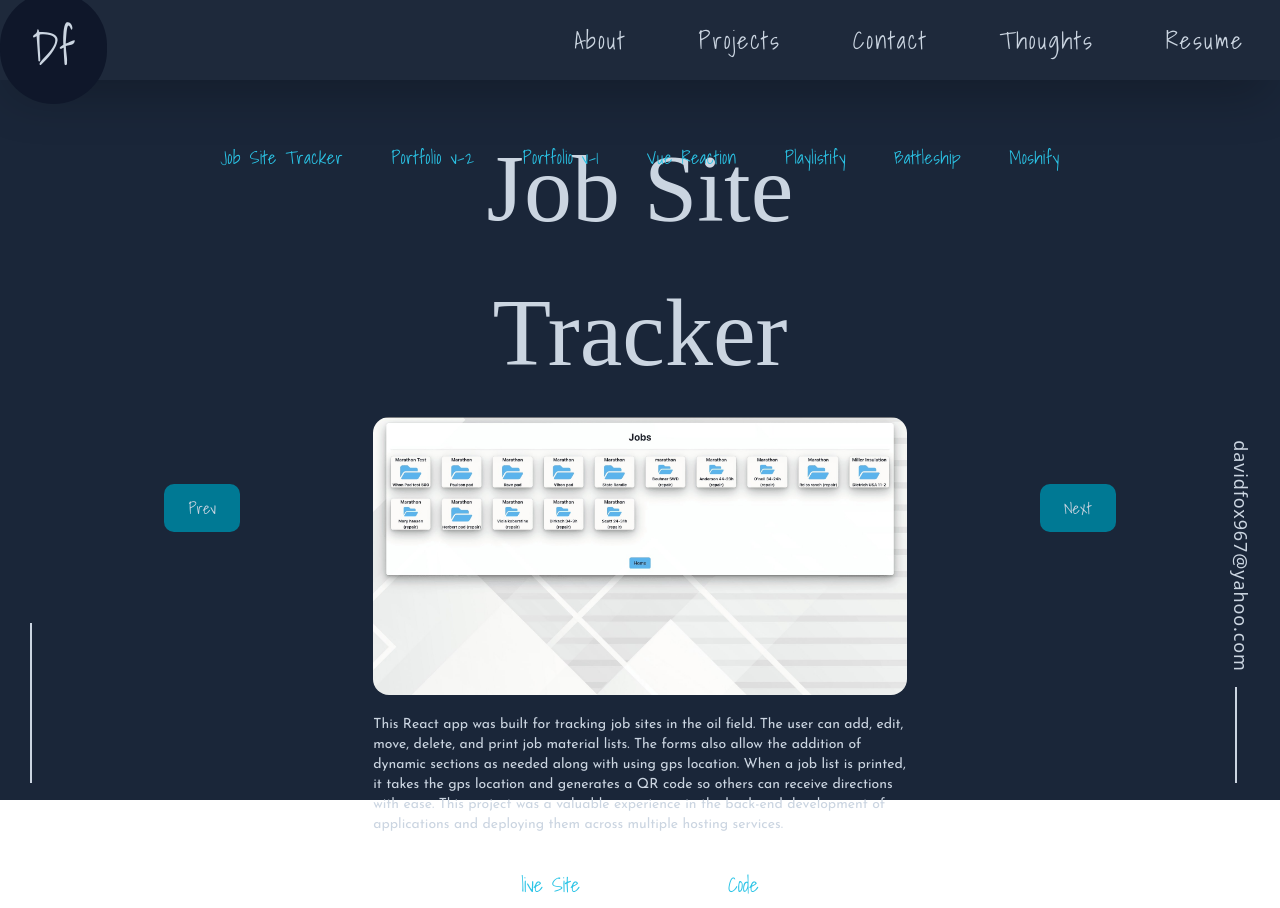
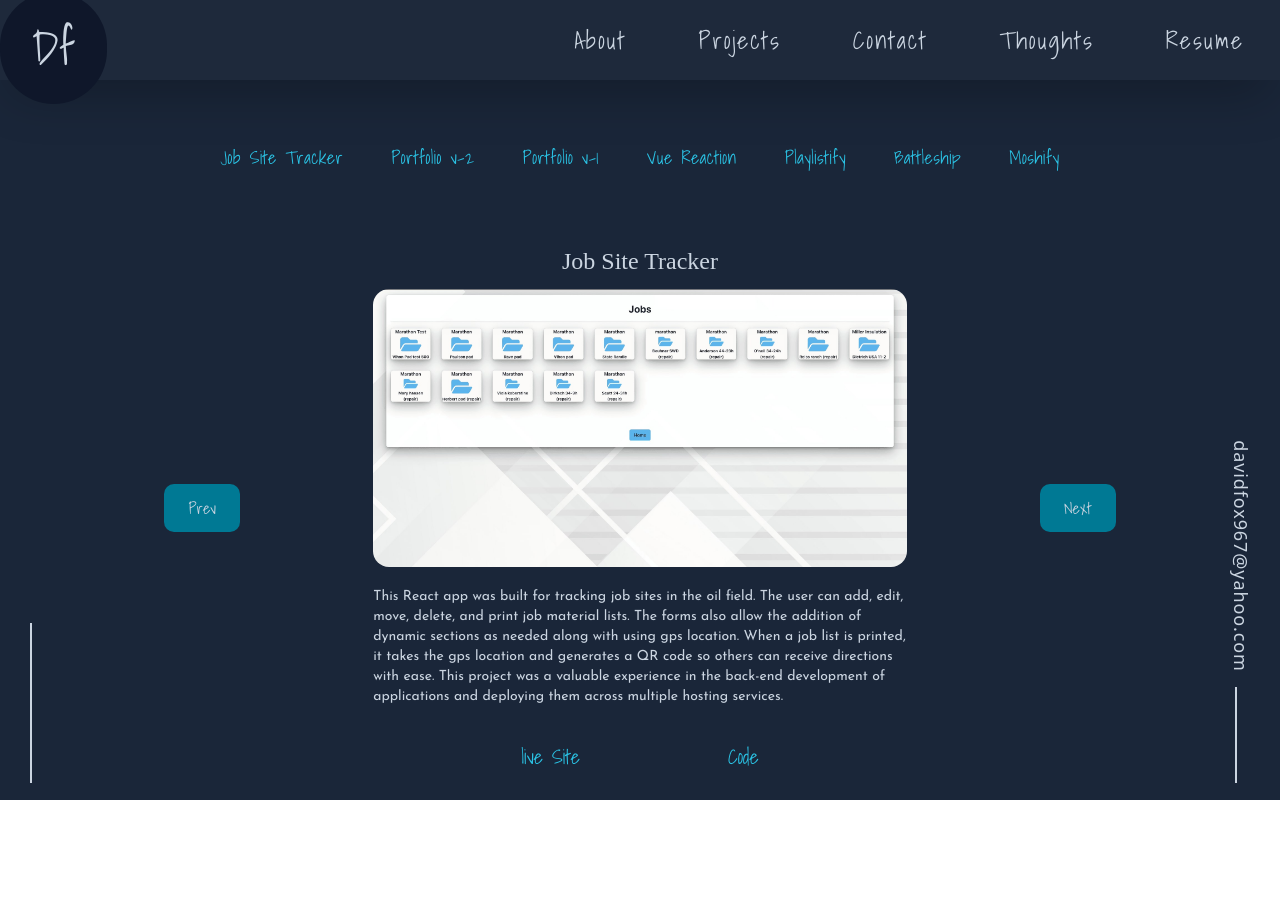
Before and after one commit to Dave2188/portfolio-2.0, a Vue app: page /projects in a window 1280 px wide. Shown: the top 908 px of the page. Built offline with nearby package versions, Linux system fonts and the light colour scheme; some icons are missing; a web font is replaced by a local one.

Commit message:
font size

```diff
--- a/src/App.vue
+++ b/src/App.vue
@@ -63,10 +63,4 @@ p {
     margin: 2rem 0;
   }
 }
-
-@media (max-width: 480px) {
-  #socials {
-    display: none;
-  }
-}
 </style>
--- a/src/components/Project.vue
+++ b/src/components/Project.vue
@@ -1,6 +1,6 @@
 <template>
     <div class="project-card w-full md:w-8/12 text-slate-300 flex flex-col justify-center overflow-hidden">
-        <h2 class="text-center mb-3">{{ card.title }}</h2>
+        <h2 class="text-center text-2xl mb-3">{{ card.title }}</h2>
         <div class="img-container rounded-lg self-center mb-5">
             <img class="rounded-2xl" :src="card.img" alt="" />
         </div>
```
